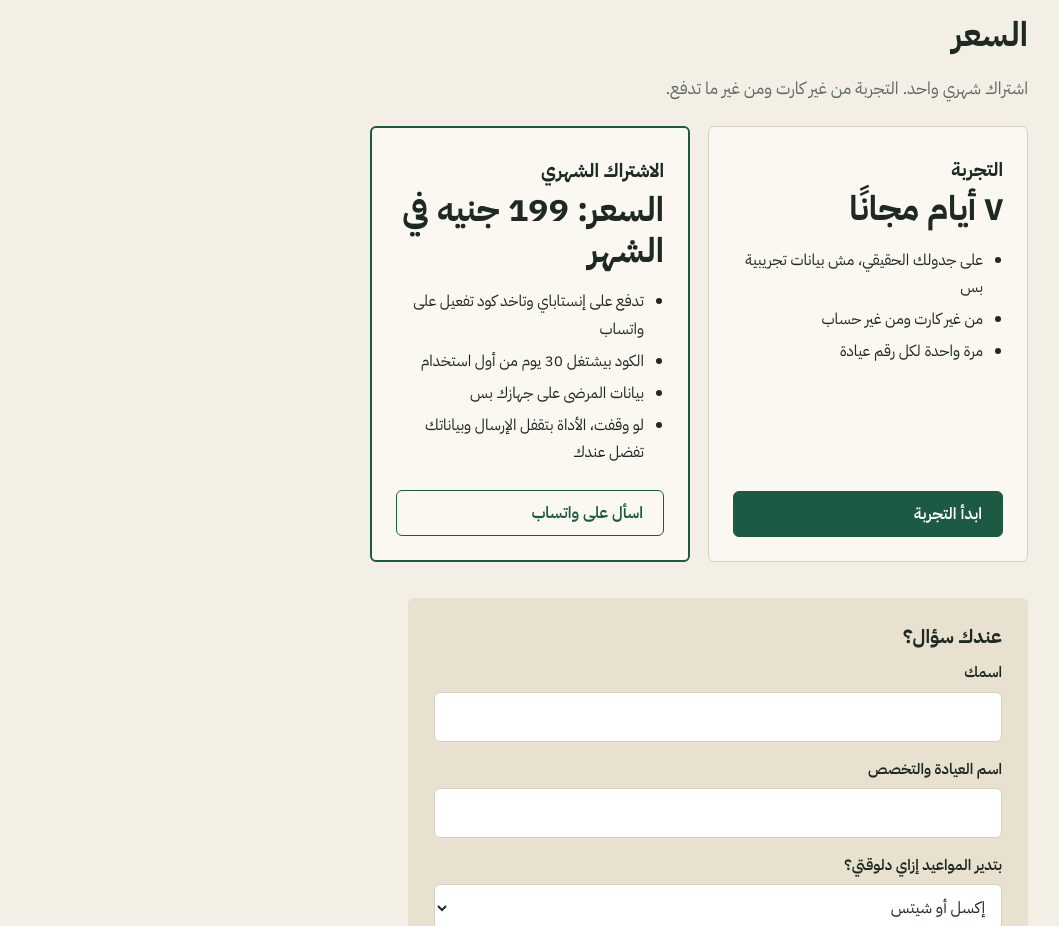
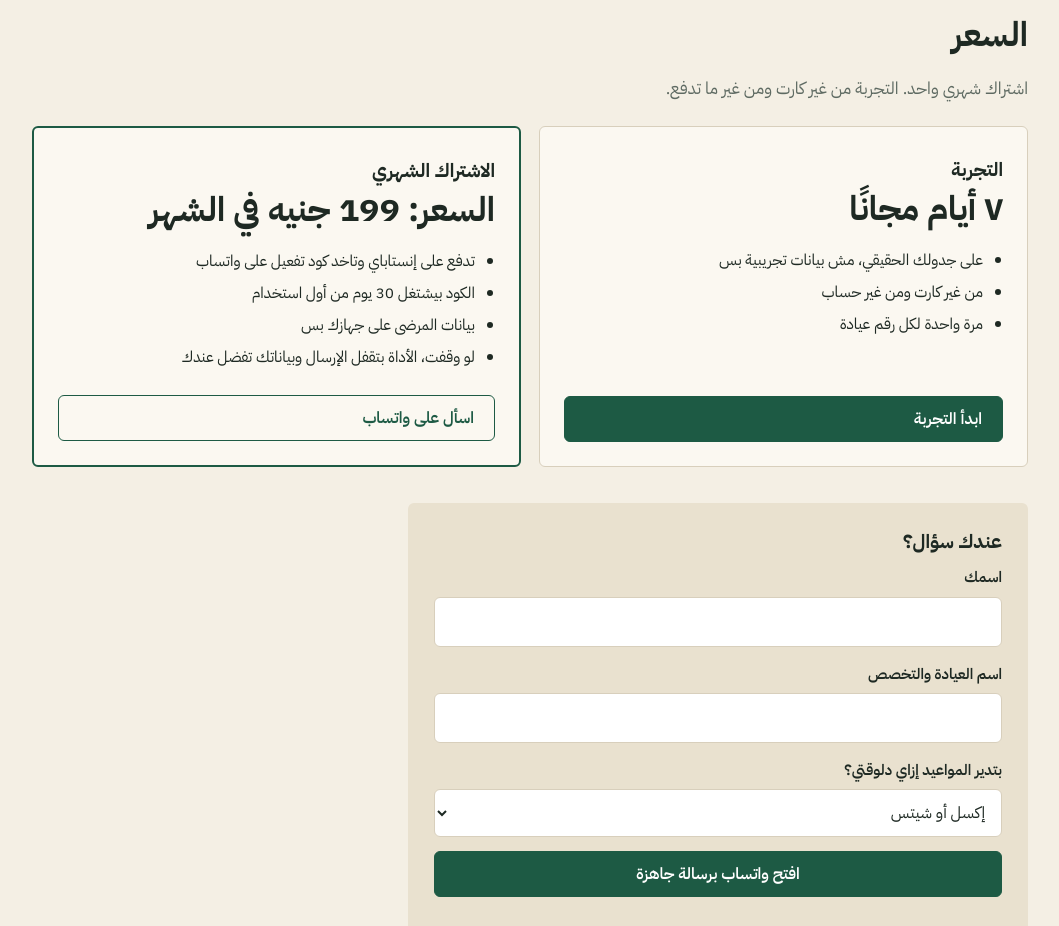
Before and after one commit to saifqotoz74/maead, a plain HTML site: page index.html in a window 1280 px wide. Shown: the part 3160-4086 px from the top of the page, without its empty margins (110-1169 px from the left). Drawn offline with Linux system fonts and the light colour scheme.

Commit message:
Fix price card wrap (2-col grid), update README for live site

```diff
--- a/landing.css
+++ b/landing.css
@@ -41,11 +41,11 @@ input[type=range]{padding:0;border:0;background:none;accent-color:var(--green)}
 .o{background:var(--card);border:1.5px solid var(--line);border-radius:var(--r);padding:14px 18px;display:flex;justify-content:space-between;align-items:baseline;gap:12px}
 .o span{font-size:15px;color:var(--muted)}.o b{font-size:28px}
 .neg{color:var(--clay)}.pos{color:var(--green)}
-.plans{display:grid;grid-template-columns:repeat(3,1fr);gap:18px;margin-top:22px}
+.plans{display:grid;grid-template-columns:repeat(2,1fr);gap:18px;margin-top:22px}
 .plan{background:var(--card);border:1.5px solid var(--line);border-radius:var(--r);padding:24px;display:flex;flex-direction:column;gap:6px}
 .plan.main{border-color:var(--green);border-width:2px}
 .plan h3{margin:6px 0 0}
-.pr{font-size:15px;color:var(--muted)}.pr b{font-size:34px;color:var(--ink);line-height:1.2}
+.pr{font-size:15px;color:var(--muted)}.pr b{font-size:clamp(25px,2.7vw,34px);color:var(--ink);line-height:1.2}
 .plan ul{padding-inline-start:20px;margin:10px 0 14px;font-size:15.5px;flex:1}
 .plan li{margin-bottom:5px}
 .contact{margin-top:36px;padding:26px;background:var(--sand);border-radius:var(--r);max-width:620px}
@@ -57,6 +57,9 @@ details p{margin:10px 0 0;color:#34413A}
 .src{font-size:14.5px;line-height:1.8;padding-inline-start:22px}
 .src a{word-break:break-all}
 .foot{padding:26px 0;font-size:14px;color:var(--muted)}
+@media (min-width:861px){
+  .pr b{white-space:nowrap}
+}
 @media (max-width:860px){
   .hero,.two,.calc,.plans{grid-template-columns:1fr}
   .hero{padding-top:36px;gap:30px}
```
Also changed, not shown: README.md.
